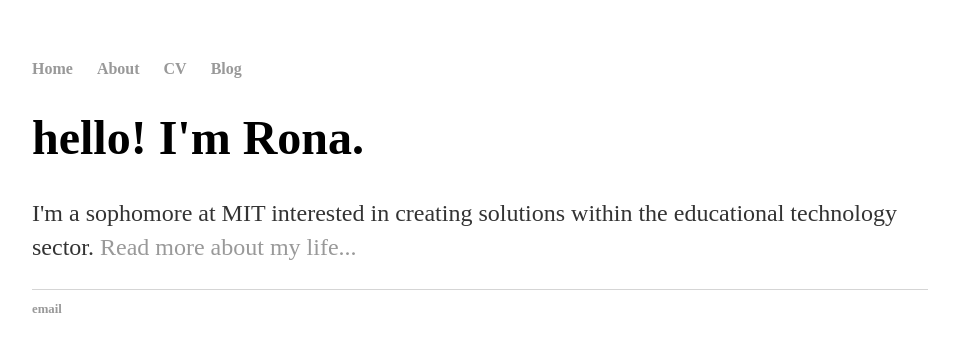
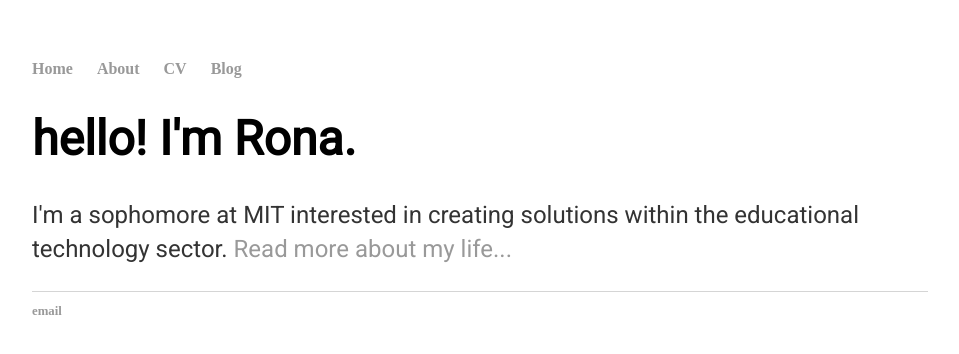
Before and after one commit to ronayw/ronayw.github.io, a Jekyll site: the page built from index.html, in a window 1280 px wide. Shown: the top 354 px of the page, without its empty margins (160-1119 px from the left). Built offline with Jekyll 4.4.1, drawn with Linux system fonts in a browser that asks for light colours; some web fonts are replaced.

Commit message:
Update default.html

```diff
--- a/_layouts/default.html
+++ b/_layouts/default.html
@@ -5,6 +5,11 @@
 			<title>{{ page.title }}</title>
 			<!-- link to main stylesheet -->
 			<link rel="stylesheet"  href="/css/main.css">
+			<link rel='stylesheet' href='https://fonts.googleapis.com/css?family=Roboto'>
+<link rel="stylesheet" href="https://cdnjs.cloudflare.com/ajax/libs/font-awesome/4.7.0/css/font-awesome.min.css">
+<style>
+html,body,h1,h2,h3,h4,h5,h6 {font-family: "Roboto", sans-serif}
+</style>
 		</head>
 		<body>
 			<nav>
```
